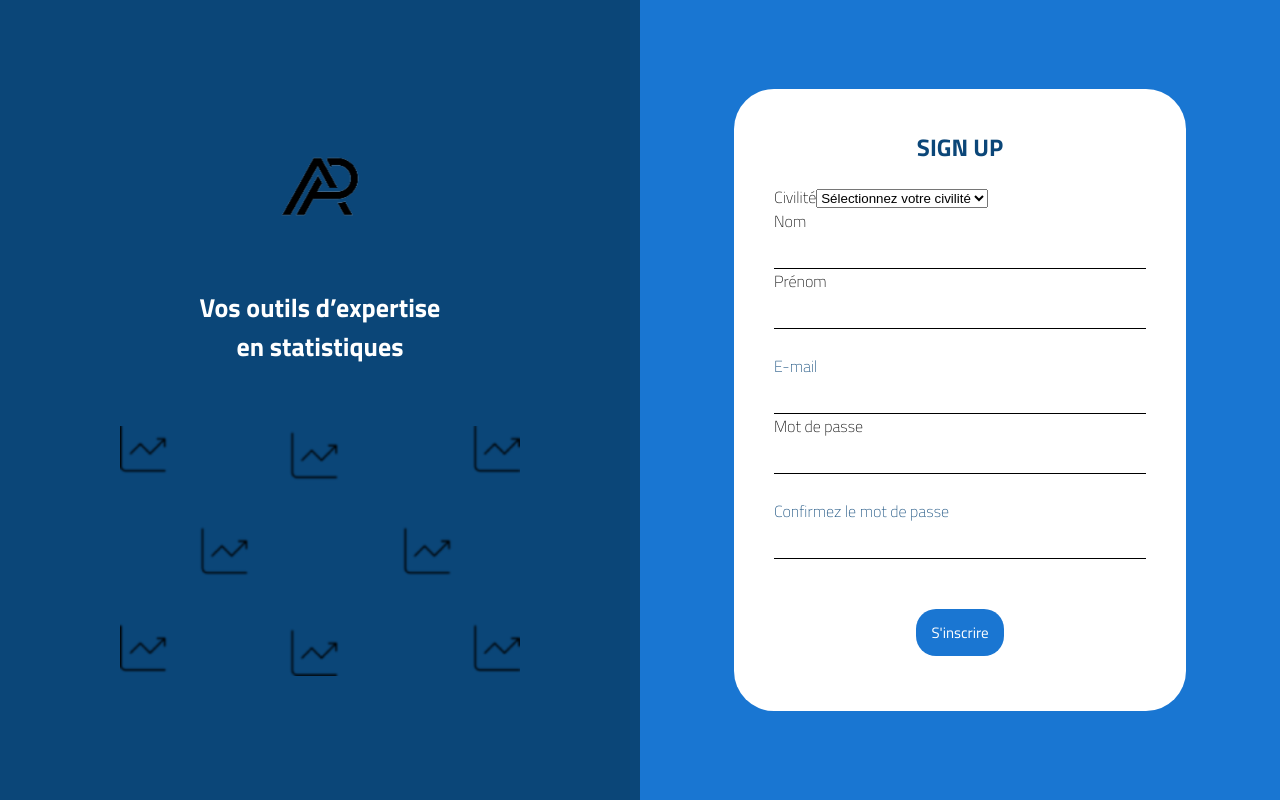
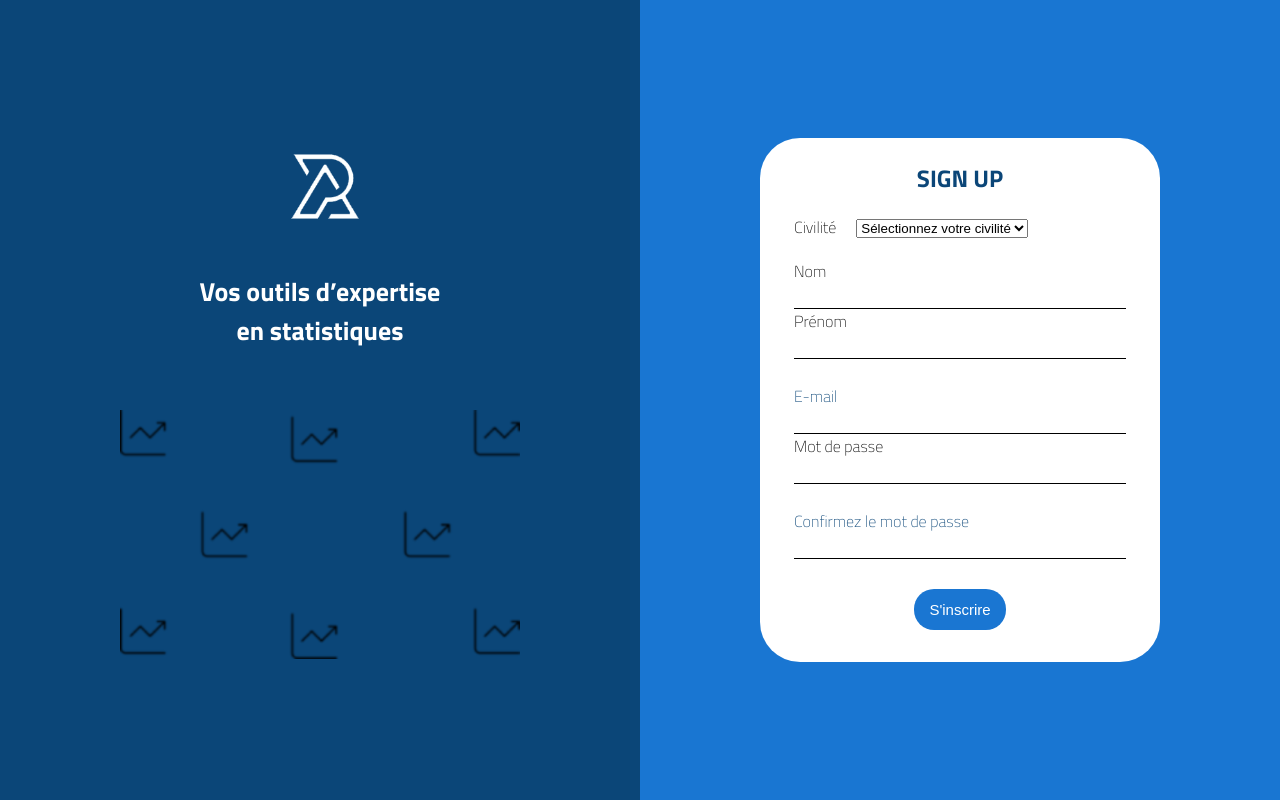
Before and after one commit to IFDevM/front-react-project3, a React (Create React App) app: page /signup in a window 1280 px wide. Built offline with nearby package versions, Linux system fonts and the light colour scheme.

Commit message:
mise en forme Login/SignUP

```diff
--- a/src/pages/login/Login.css
+++ b/src/pages/login/Login.css
@@ -95,13 +95,20 @@ h1 {
 h3 {
     color: white;
     margin-top: 20px;
-    font-size: 12px;
-    font-family: sans-serif;
+    font-size: 14px;
+
 }
 
 /* Pour les écrans de bureau */
 .MobileOff {
     display: none;
+}
+
+.smallText{
+  color: white;
+    padding-top: 20px;
+    font-size: 13px;
+    text-decoration: underline;
 }
 
 /* Pour les écrans mobiles */
@@ -207,4 +214,11 @@ h3 {
         margin: 0 auto;
         padding-top:20px;
     }
+
+    .smallText{
+        color: white;
+          padding-top: 20px;
+          font-size: 12px;
+          text-decoration: underline;
+      }
 }
--- a/src/pages/login/Login.jsx
+++ b/src/pages/login/Login.jsx
@@ -44,7 +44,7 @@ const Login = () => {
                 <div className="firstElement">
                     <div className="content">
                         <div className="logo">
-                            <img src="./images/logo.png" alt="logo" width="190" />
+                            <img src="./images/logo.png" alt="logo" width="90" />
                         </div>
                         <h1>Vos outils d’expertise <br />en statistiques</h1>
                     </div>
@@ -81,7 +81,7 @@ const Login = () => {
                             {errorMessage && <div className="error-message">{errorMessage}</div>}
                         </div>
                         <div className="text-center">
-                            <small>Mot de passe oublié?/ <Link to={"/signup"} className="text-primary">S'inscrire</Link></small>
+                            <h3>Mot de passe oublié?/ <Link to={"/signup"} className="smallText">S'inscrire</Link></h3>
                         </div>
                     </div>
                 </div>
@@ -92,7 +92,7 @@ const Login = () => {
                 <div className="box-Element">
                     <div className="box-content">
                         <div className="logoDesktopOff">
-                            <img src="./images/logo.png" alt="logo" width="150" />
+                            <img src="./images/logo_mobileOff.png" alt="logo" width="90" />
                         </div>
                         <h1>Vos outils d’expertise <br />en statistiques</h1>
                     </div>
@@ -123,7 +123,7 @@ const Login = () => {
                             </Formik>
                         </div>
                         <div className="text-center">
-                            <small>Mot de passe oublié?/ <Link to={"/signup"} className="text-primary">S'inscrire</Link></small>
+                            <h3>Mot de passe oublié?/ <Link to={"/signup"} className="smallText">S'inscrire</Link></h3>
                         </div>
                     </div>
                 </div>
--- a/src/pages/signup/SignUp.css
+++ b/src/pages/signup/SignUp.css
@@ -13,6 +13,9 @@ body {
     flex-wrap: nowrap;
 }
 
+.contentSignUp{
+    max-width: 400px;
+}
 .firstElement {
     background-color: #0B4678;
     width: 50%;
@@ -36,9 +39,9 @@ body {
     box-sizing: border-box;
 }
 
-.form {
+.formsignUp {
     background-color: white;
-    padding: 20px 40px;
+    padding: 2px 34px;
     border-radius: 40px;
 }
 
@@ -57,15 +60,14 @@ body {
 
 input {
     width: 100%;
-    padding: 10px;
-    border: none;
+    padding: 4px;
+
     border-bottom: 1px solid black;
-    outline: none;
-    box-sizing: border-box;
+
 }
 
 
-.btn-connect {
+.btn-signUp {
     font-size: 15px;
     width: auto;
     background-color: #1a76d2;
@@ -75,11 +77,11 @@ input {
     cursor: pointer;
     transition: .2s ease-in;
     padding: 12px 15px;
-    margin: 50px 0px  35px 0px;
+    margin: 30px 0px 30px 0px;
     align-self: center;
 }
 
-.btn-connect:hover {
+.btn-signUp:hover {
     background-color: #82878a;
 }
 
@@ -94,7 +96,7 @@ h1 {
 h3 {
     color: white;
     margin-top: 20px;
-    font-size: 12px;
+    font-size: 13px;
 
 }
 
@@ -107,6 +109,19 @@ h3 {
     display: none;
 }
 
+.form-controlCivilite{
+    margin-left: 20px
+}
+
+
+
+.boxForm{
+    padding-bottom: 20px;
+}
+
+.civility{
+    margin-bottom: 20px;
+    }
 /* Pour les écrans mobiles */
 @media (max-width: 640px) {
 
@@ -154,9 +169,9 @@ h3 {
         align-items: stretch;
     }
 
-    .box-form-group {
+    .box-form-group-signUp {
         width: 100%;
-        margin-top: 15px; /* Réduit l'espace entre les éléments */
+        margin-top: 20px; /* Réduit l'espace entre les éléments */
         text-align: left;
         color: #0B4678;
     }
@@ -170,7 +185,7 @@ h3 {
         box-sizing: border-box;
     }
 
-    .btn-connect {
+    .btn-signUp{
         font-size: 15px;
 
         width: auto;
@@ -185,7 +200,7 @@ h3 {
         align-self: center;
     }
 
-    .btn-connect:hover {
+    .btn-signUp:hover {
         background-color: #82878a;
     }
 
@@ -208,4 +223,15 @@ h3 {
         margin: 0 auto;
         padding-top:20px;
     }
+    .form-controlCivilite{
+        margin-left: 20px
+    }
+
+    .civility{
+    margin-bottom: 20px;
+    }
+
+    .boxForm{
+        padding-bottom: 20px;
+    }
 }
--- a/src/pages/signup/SignUp.jsx
+++ b/src/pages/signup/SignUp.jsx
@@ -50,7 +50,7 @@ const SignUp = () => {
                 <div className="firstElement">
                     <div className="content">
                         <div className="logo">
-                            <img src="./images/logo.png" alt="logo" width="190" />
+                            <img src="./images/logo.png" alt="logo" width="90" />
                         </div>
                         <h1>Vos outils d’expertise <br />en statistiques</h1>
                     </div>
@@ -60,8 +60,8 @@ const SignUp = () => {
                 </div>
 
                 <div className="secondElementSignUp">
-                    <div className="content">
-                        <div className="form">
+                    <div className="contentSignUp">
+                        <div className="formsignUp">
                             <h2 className="titleSignUp">SIGN UP</h2>
                             <Formik
                                 initialValues={{ civilite: '', nom: '', prenom: '', email: '', clientPassword: '', confirmPassword: '' }}
@@ -70,9 +70,9 @@ const SignUp = () => {
                             >
                                 {() => (
                                     <Form className="global-form">
-                                        <div className="box-form-group">
-                                            <label htmlFor="civilite">Civilité</label>
-                                            <Field name="civilite" as="select" className="form-control">
+                                        <div className="boxForm">
+                                            <label  htmlFor="civilite">Civilité</label>
+                                            <Field name="civilite" as="select" className="form-controlCivilite">
                                                 <option value="" label="Sélectionnez votre civilité" />
                                                 <option value="Monsieur" label="Monsieur" />
                                                 <option value="Madame" label="Madame" />
@@ -80,12 +80,12 @@ const SignUp = () => {
                                             <ErrorMessage name="civilite" component="div" className="error" />
                                         </div>
                                         <div className="box-form-group">
-                                            <label className="labelNomPrenom" htmlFor="nom">Nom</label>
+                                            <label  htmlFor="nom">Nom</label>
                                             <Field name="nom" type="text" className="form-control" />
                                             <ErrorMessage name="nom" component="div" className="error" />
                                         </div>
                                         <div className="box-form-group">
-                                            <label className="labelNomPrenom" htmlFor="prenom">Prénom</label>
+                                            <label  htmlFor="prenom">Prénom</label>
                                             <Field name="prenom" type="text" className="form-control" />
                                             <ErrorMessage name="prenom" component="div" className="error" />
                                         </div>
@@ -104,7 +104,7 @@ const SignUp = () => {
                                             <Field name="confirmPassword" type="password" className="form-control" />
                                             <ErrorMessage name="confirmPassword" component="div" className="error" />
                                         </div>
-                                        <button type="submit" className="btn-connect" disabled={loading}>
+                                        <button type="submit" className="btn-signUp" disabled={loading}>
                                             {loading ? "Chargement..." : "S'inscrire"}
                                         </button>
                                     </Form>
@@ -121,7 +121,7 @@ const SignUp = () => {
                 <div className="box-Element">
                     <div className="box-content">
                         <div className="logoDesktopOff">
-                            <img src="./images/logo.png" alt="logo" width="150" />
+                            <img src="./images/logo_mobileOff.png" alt="logo" width="90" />
                         </div>
                         <h1>Vos outils d’expertise <br />en statistiques</h1>
                     </div>
@@ -138,7 +138,7 @@ const SignUp = () => {
                                     <Form className="box-global-form">
                                         <div className="box-form-group">
                                             <label htmlFor="civilite">Civilité</label>
-                                            <Field name="civilite" as="select" className="form-control">
+                                            <Field name="civilite" as="select" className="form-controlCivilite">
                                                 <option value="" label="Sélectionnez votre civilité" />
                                                 <option value="Monsieur" label="Monsieur" />
                                                 <option value="Madame" label="Madame" />
```
Also changed, not shown: public/images/logo.png, public/images/logo_mobileOff.png (added).
